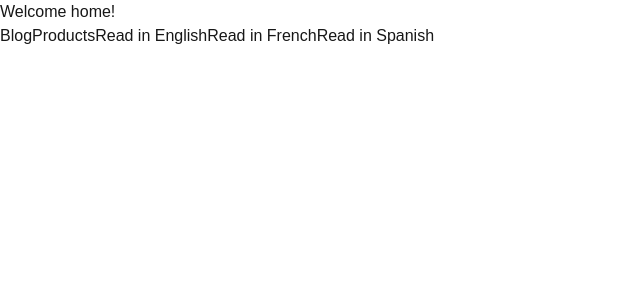
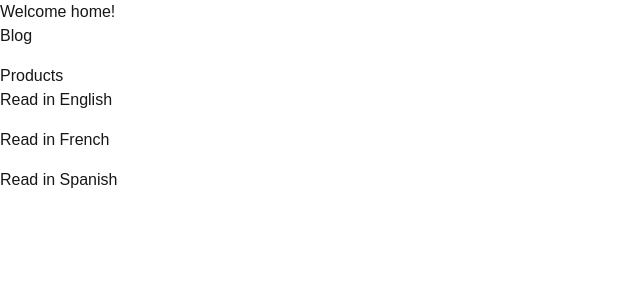
Before and after one commit to ZeroaNinea/Next.js-Complete-Course, a Next.js app in the folder routing-demo/: page / in a window 1280 px wide. Shown: the top 300 px of the page, without its empty margins (0-640 px from the left). Built offline with nearby package versions, Linux system fonts and the light colour scheme.

Commit message:
menu elements positioned

```diff
--- a/routing-demo/app/articles/[articleId]/page.tsx
+++ b/routing-demo/app/articles/[articleId]/page.tsx
@@ -6,7 +6,7 @@
       <h1>News article id</h1>
       <p>Reading in language</p>
 
-      <div>
+      <div className="flex gap-4 flex-col">
         <Link href="/articles/id?lang=en">English</Link>
         <Link href="/articles/id?lang=fr">French</Link>
         <Link href="/articles/id?lang=es">Spanish</Link>
--- a/routing-demo/app/page.tsx
+++ b/routing-demo/app/page.tsx
@@ -1,6 +1,8 @@
 // import Image from 'next/image';
 
 import Link from 'next/link';
+
+import './globals.css';
 
 // export default function Home() {
 //   return (
@@ -76,11 +78,15 @@
   return (
     <>
       <h1>Welcome home!</h1>
-      <Link href="/blog">Blog</Link>
-      <Link href="/products">Products</Link>
-      <Link href="/articles/breaking-news-123?lang=en">Read in English</Link>
-      <Link href="/articles/breaking-news-123?lang=fr">Read in French</Link>
-      <Link href="/articles/breaking-news-123?lang=es">Read in Spanish</Link>
+      <div className="flex flex-col gap-4">
+        <Link href="/blog">Blog</Link>
+        <Link href="/products">Products</Link>
+      </div>
+      <div className="flex flex-col gap-4">
+        <Link href="/articles/breaking-news-123?lang=en">Read in English</Link>
+        <Link href="/articles/breaking-news-123?lang=fr">Read in French</Link>
+        <Link href="/articles/breaking-news-123?lang=es">Read in Spanish</Link>
+      </div>
     </>
   );
 }
```
